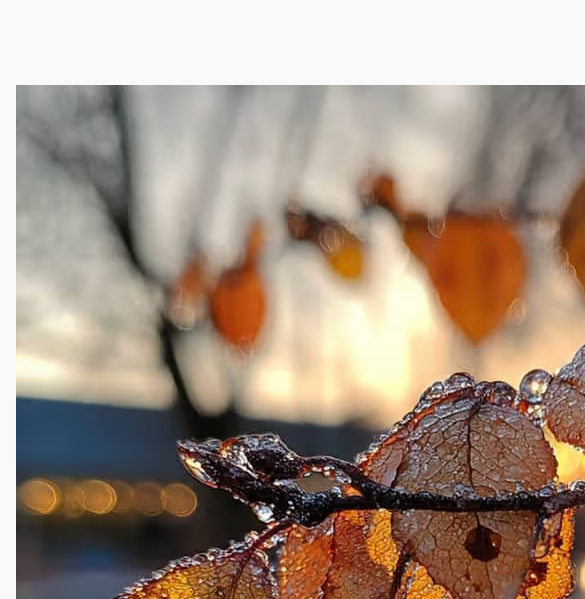
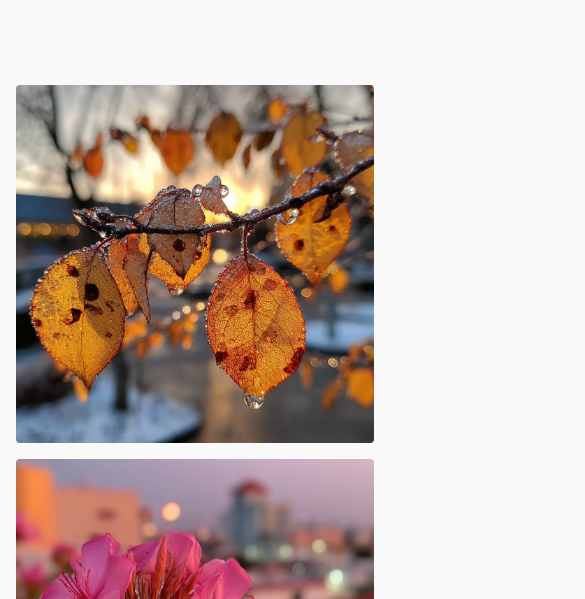
Before and after one commit to iShotHarambe123/boilerplate, a website built with Parcel: page src/images.html in a window 390 px wide. Shown: the part 245-844 px from the top of the page, 585 px wide, since content can reach past the window. Built offline with nearby package versions, Linux system fonts and the light colour scheme.

Commit message:
style(images): add CSS styles for responsive image grid

```diff
--- a/src/css/style.css
+++ b/src/css/style.css
@@ -169,3 +169,21 @@ main {
     color: #888;
     font-size: 0.9rem;
 }
+
+.image-grid {
+    display: grid;
+    grid-template-columns: repeat(auto-fit, minmax(220px, 1fr));
+    gap: 1rem;
+}
+
+.image-grid picture {
+    display: block;
+    width: 100%;
+}
+
+.image-grid img {
+    width: 100%;
+    height: auto;
+    border-radius: 4px;
+    display: block;
+}
```
